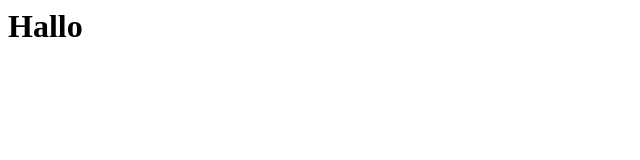
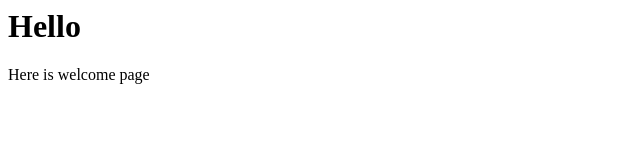
Before and after one commit to skipnik/stomatology, a plain HTML site: page index.html in a window 1280 px wide. Shown: the whole page, without its empty margins (0-640 px from the left). Drawn offline with Linux system fonts and the light colour scheme.

Commit message:
Update index.html

```diff
--- a/index.html
+++ b/index.html
@@ -1,6 +1,7 @@
 <html>
 	<head/>
 	<body>
-		<h1>Hallo</h1>
+		<h1>Hello</h1>
+		Here is welcome page
 	</body>
 </html>
```
